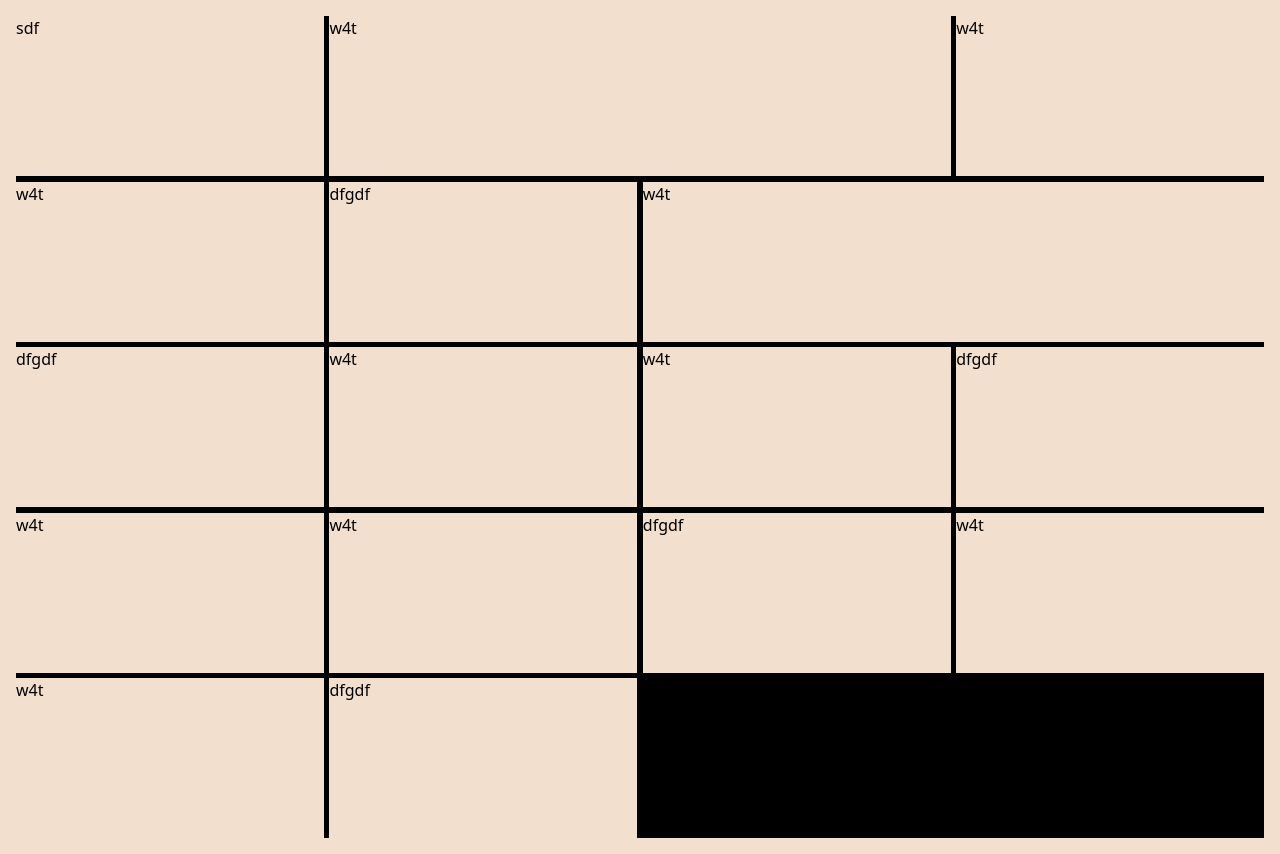
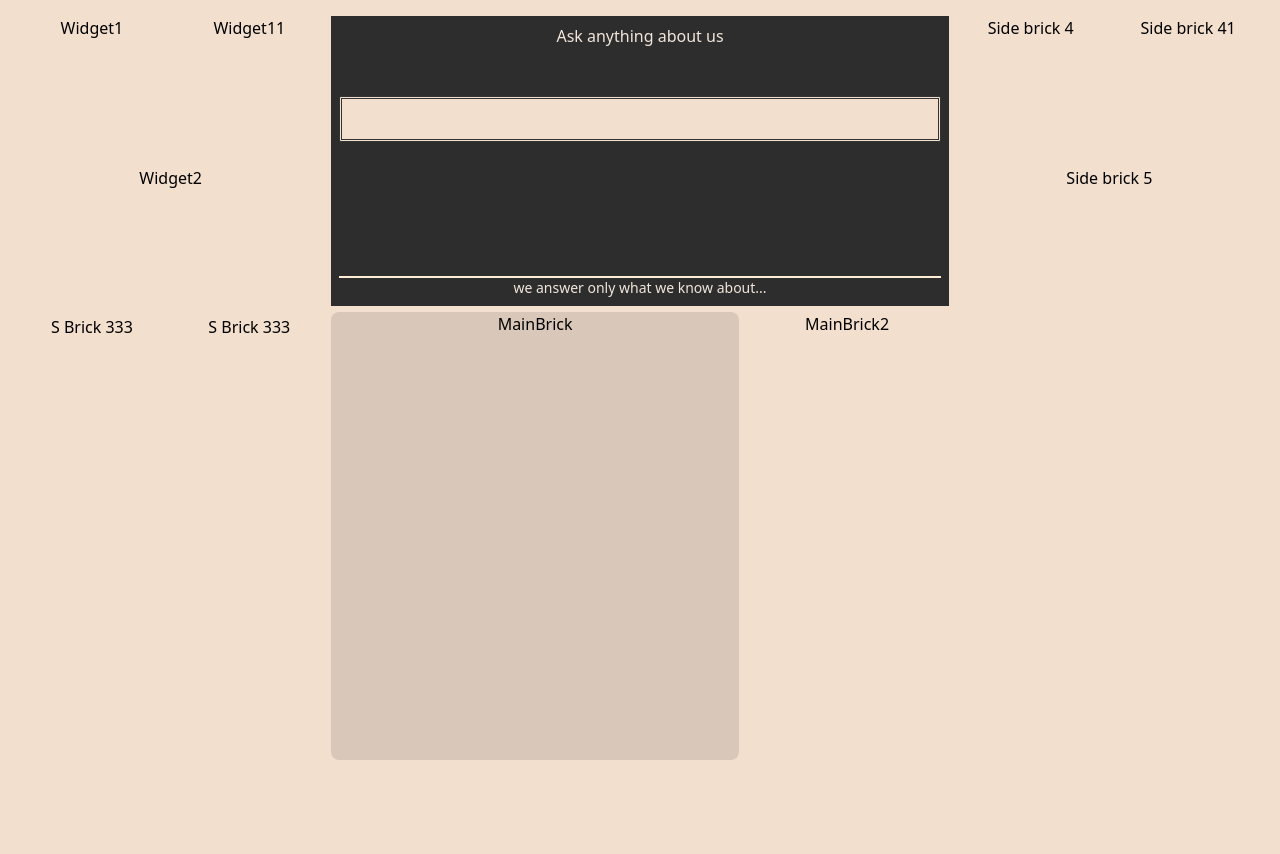
Before and after one commit to valento/rooms-web, a React (Vite) app: page / in a window 1280 px wide. After the commit the page ends 800 px from the top, so only its background shows below. Built offline with nearby package versions, Linux system fonts and the light colour scheme.

Commit message:
add/css-grid, flex, containers

```diff
--- a/src/App.tsx
+++ b/src/App.tsx
@@ -1,25 +1,44 @@
 import './App.css'
+
+import SearchWidget from './components/widgets/SearchWidget'
 
 function App() {
   return (
     <>
-      <div className='grid-container black'>
-        <div className='widget'>sdf</div>
-        <div className='widget lg:col-span-2'>w4t</div>
-        <div className='widget'>w4t</div>
-        <div className='widget'>w4t</div>
-        <div className='widget'>dfgdf</div>
-        <div className='widget lg:col-span-2'>w4t</div>
-        <div className='widget'>dfgdf</div>
-        <div className='widget'>w4t</div>
-        <div className='widget'>w4t</div>
-        <div className='widget'>dfgdf</div>
-        <div className='widget'>w4t</div>
-        <div className='widget'>w4t</div>
-        <div className='widget'>dfgdf</div>
-        <div className='widget'>w4t</div>
-        <div className='widget'>w4t</div>
-        <div className='widget'>dfgdf</div>
+      <div className="page-grid">
+        <div className="column">
+          <div className="brick">
+            <div className='widget'>Widget1</div>
+            <div className='widget'>Widget11</div>
+          </div>
+          <div className="brick">
+            <div className='widget'>Widget2</div>
+          </div>
+          <div className="brick">
+            <div className='widget'>S Brick 333</div>
+            <div className='widget'>S Brick 333</div>
+          </div>
+        </div>
+
+        <div className="column center">
+          <div className="brick">
+            <div className='widget'><SearchWidget /></div>
+          </div>
+          <div className="brick">
+            <div className='widget featured'>MainBrick</div>
+            <div className='widget'>MainBrick2</div>
+          </div>
+        </div>
+
+        <div className="column">
+          <div className="brick">
+            <div className="widget">Side brick 4</div>
+            <div className="widget">Side brick 41</div>
+          </div>
+          <div className="brick">
+            <div className="widget">Side brick 5</div>
+          </div>
+        </div>
       </div>
     </>
   )
--- /dev/null
+++ b/src/components/widgets/SearchResult.tsx
@@ -0,0 +1,5 @@
+export default function () {
+  return (
+    <div>Result...1...</div>
+  )
+}
--- /dev/null
+++ b/src/components/widgets/SearchWidget.tsx
@@ -0,0 +1,22 @@
+import type React from 'react'
+import SearchResult from './SearchResult'
+
+function SearchWidget () {
+
+  const search = (e: React.ChangeEvent<HTMLInputElement>) => {
+    const value = e.currentTarget.value
+  }
+  return (
+    <div className='search'>
+      <h1>Ask anything about us</h1>
+        <input onChange={search} className='form' type="text" />
+        <div>
+          {/* <SearchResult /> */}
+        </div>
+        <div className='text-sm border-t-2 border-orange-100'>we answer only what we know about...</div>
+
+    </div>
+  )
+}
+
+export default SearchWidget
--- a/src/index.css
+++ b/src/index.css
@@ -1,39 +1,105 @@
 @import "tailwindcss";
+:root {
+    --main-color:#F2DFCE;
+}
 body {
   text-align: center;
+  margin: auto;
   padding: 1rem;
+  max-width: 1440px;
   background-color: #F2DFCE;
 }
 /* ==================================================================================================== */
-
-.grid-container {
-  display: grid;
+/* ======== GRID ================================ */
+.page-grid {
+  display: flex;
+  flex-direction: column;
   gap: .35rem;
-  grid-template-columns: 1fr;
-  max-width: 1520px;
-  margin: auto;
-}
-.grid-container.black {
-  background-color: black;
 }
 
-.widget {
-  container-type: inline-size;
-  background-color: #F2DFCE;
-  min-height: 10rem;
-  text-align: left;
+.column {
+  display: flex;
+  flex-direction: column;
+  gap: .35rem;
+  min-width: 12rem;
+}
+.column.center {
+  order: -1;
 }
 
+.brick {
+  container-type: inline-size;
+  display: flex;
+  min-height: 9rem;
+  background-color: var(--main-color);
+  gap: .35rem;
+}
+
+.brick > .widget {
+  flex: 1;
+}
+
+.brick > .widget.featured {
+  flex: 2;
+  border-radius: .5rem;
+  min-height: 28rem;
+  background: rgba(0, 0, 0, 0.1);
+}
+
+/* ============= COMPONENTS =================================================== */
+
+.search {
+  display: flex;
+  flex-direction: column;
+  width: 100%;
+  min-height: 290px; /* fill the brick */
+  padding: 8px;
+  background-color: rgba(45,45,45,1);
+  color: #f2e6db;
+}
+input[type=text] {
+  margin: auto;
+  margin-top: 3rem;
+  width: 100%;
+  padding: 8px;
+  color: #333;
+  border-radius: 2px;
+  background-color: var(--main-color);
+}
+.search .footer {
+  margin-top: auto
+}
+
+/* ============= QUERRIES ================================================================= */
+
 @media only screen and (min-width: 640px) {
-  .grid-container {
-    grid-template-columns: repeat(2, 1fr);
+  .page-grid {
+    display: flex;
+    flex-direction: row;
+  }
+  .column {
+    flex: 1;
+  }
+  .column.center {
+    flex: 2;
+    order: 0;
   }
 }
 
 @media only screen and (min-width: 1024px) {
-  .grid-container {
-    grid-template-columns: repeat(4, 1fr);
+  .page-grid {
+    display: grid;
+    gap: .35rem;
+    grid-template-columns: 1fr 2fr 1fr;
+  }
+
+  input {
+    width: 90%;
+    padding: 12px;
+    border: 3px solid #333;
+    border-style: double;
   }
 }
 
+
 /* ==================================================================================================== */
```
